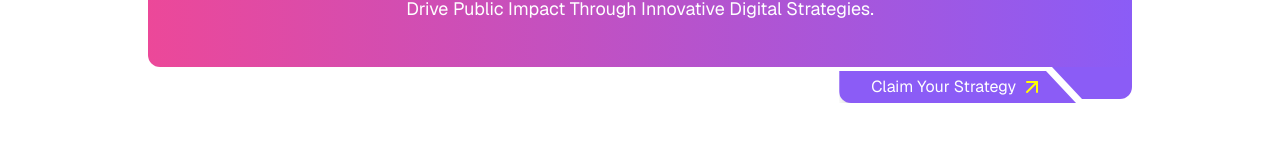
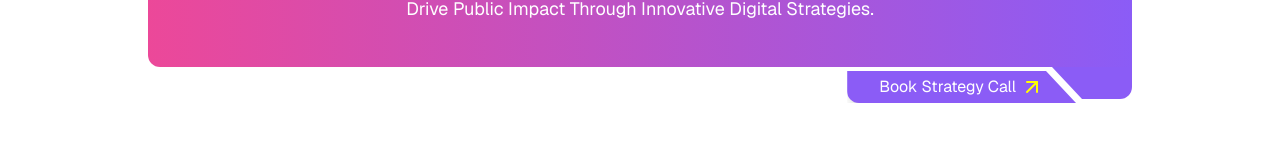
Before and after one commit to Willbeckh/krivan, a Next.js app: page / in a window 1280 px wide. Shown: the part 370-531 px from the top of the page. Built offline with nearby package versions, Linux system fonts and the light colour scheme.

Commit message:
update CTA button text

```diff
--- a/components/hero.tsx
+++ b/components/hero.tsx
@@ -71,7 +71,8 @@ export default function Header() {
         <button
           className={`flex items-center gap-1 absolute bottom-3 right-14 w-fit px-8 h-8 bg-violet-500 rounded-bl-xl cursor-pointer text-white shadow-lg transform duration-200 scale-100 hover:scale-105 transition-all ${styles.slantedEdge} `}
         >
-          Claim Your Strategy
+          Book Strategy Call
+          {/* Claim Your Strategy */}
           <ArrowUpRight color="yellow" />
         </button>
       </div>
```
